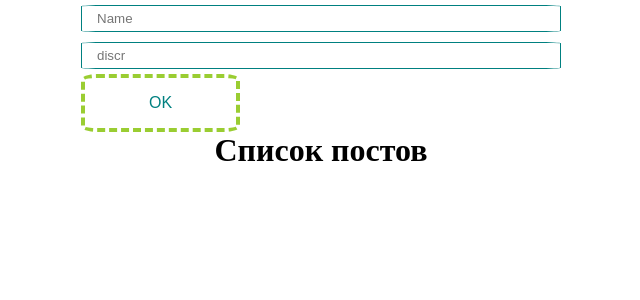
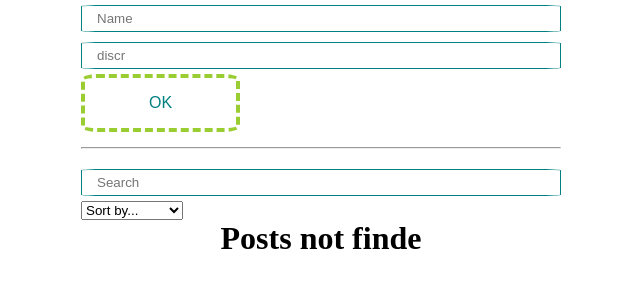
Before and after one commit to Jhon-Crow/react-first-project, a React (Create React App) app: page /posts in a window 1280 px wide. Shown: the top 300 px of the page, without its empty margins (319-959 px from the left). Built offline with nearby package versions, Linux system fonts and the light colour scheme.

Commit message:
1h 15min
не удалось сделать сортировку как на видео, но возможно сработает так

```diff
--- a/src/App.js
+++ b/src/App.js
@@ -7,12 +7,25 @@
 import MyButton from "./components/UI/button/MyButton";
 import MyInput from "./components/UI/input/MyInput";
 import PostForm from "./components/PostForm";
+import MySelect from "./components/UI/select/MySelect";
 
 function App() {
     const [posts, setPosts] = useState([ //передаём массив объектов
 
     ])
 
+
+    const [selectedSort, setSelectedSort] = useState('')
+
+    function getSortedPosts(selectedSort){
+        if(selectedSort){
+            console.log('selectedSort')
+            return [...posts].sort((a,b) => a[selectedSort].localeCompare(b[selectedSort()]))
+        }
+        return posts;
+    }
+
+    const sortedPosts = getSortedPosts()
     const createPost = (newPost)=> {
         setPosts([...posts, newPost])
     }
@@ -21,23 +34,51 @@
         setPosts(posts.filter(p => p.id !== post.id))
     }
 
+    const sortPosts = (sort) => {
+        setSelectedSort(sort);
+        setPosts([...posts].sort((a,b) => a[sort].localeCompare(b[sort]))) //мутируем копию, сравниваем строки
+    }
+
+    const [searchQuery, setSearchQuery] = useState('')
+
   return (
     <div className="App">
-
-
-
-
 
         {/*<Postlist posts={posts} title='title TEST 1'/>*/}
         {/*<Postlist posts={posts2} title='title TEST 2'/>*/}
 
 
         <PostForm create={createPost}/>
-        <h1 style={{textAlign: "center"}}>
-            Список постов
+
+        <hr style={{margin: '15px 0'}}/>
+        <div>
+            <MyInput
+                value={searchQuery}
+                onChange={e => setSearchQuery(e.target.value)}
+                placeholder={'Search'}
+            />
+            <MySelect
+                value={selectedSort}
+                onChange={sortPosts}
+            defaultValue='Sort by...'
+            option={[
+                {value:'title', name: 'By name'},
+                {value:'body', name: 'By discription'}
+            ]}
+            />
+            {/*<select>*/}
+            {/*    <option value={'value1'}>По описанию</option>*/}
+            {/*    <option value={'value2'}>По названию</option>*/}
+            {/*</select>*/}
+        </div>
+
+        {posts.length
+            ? <Postlist remove={removePost} posts={sortedPosts} title={'Список постов'}/>
+            : <h1 style={{textAlign: 'center'}}>
+                Posts not finde
         </h1>
-
-        <Postlist remove={removePost} posts={posts}/>
+        }
+        {/*<Postlist remove={removePost} posts={posts}/>*/}
 
         {/*берём массив posts, через мап обращаемся к каждому элементу и перобразуем в реакт элемент*/}
         {/*{posts.map(post =>*/}
--- /dev/null
+++ b/src/components/UI/select/MySelect.js
@@ -0,0 +1,19 @@
+import React from 'react';
+
+const MySelect = ({option, defaultValue, value, onChange}) => {
+    return (
+        <select value={value}
+        onChange={event => onChange(event.target.value)}
+        >
+            <option disabled={true} value=''>{defaultValue}</option>
+            {option.map(option =>
+                <option
+                        key={option.value} //обязательно уникальный
+                        value={option.value}>
+                         {option.name}
+                </option>)}
+        </select>
+    );
+};
+
+export default MySelect;
```
